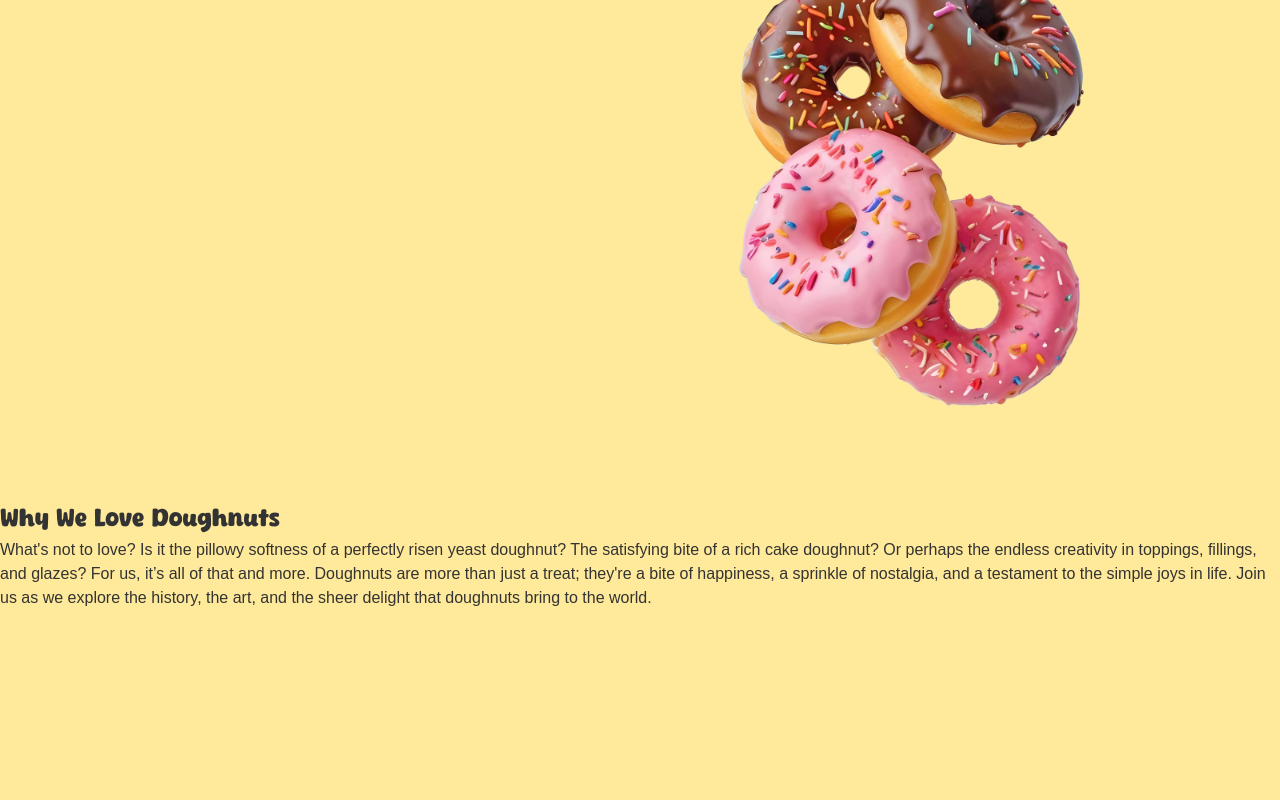
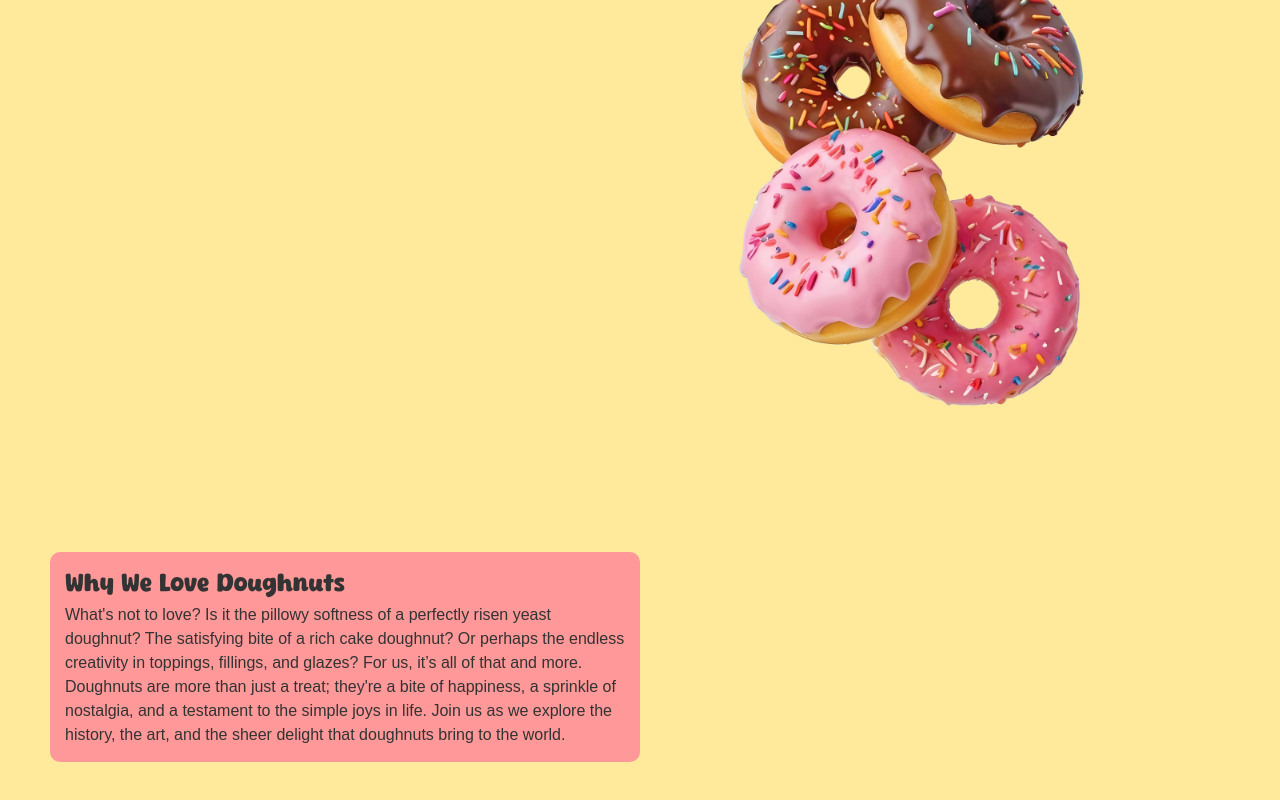
Before and after one commit to JMixson/doughnut-heaven, a Vue app: page / in a window 1280 px wide. Shown: the part 470-1270 px from the top of the page. Before the commit the page ends 1080 px from the top, so only its background shows below. Built offline with nearby package versions, Linux system fonts and the light colour scheme; a web font is replaced by a local one.

Commit message:
Add styling to Love section

```diff
--- a/src/App.vue
+++ b/src/App.vue
@@ -42,7 +42,15 @@ import Navbar from './components/Navbar.vue';
 </template>
 
 <style scoped>
-header {
+header,
+main {
   padding: 50px var(--padding-sides);
 }
+
+#love {
+  background-color: var(--color-pink);
+  border-radius: var(--border-radius);
+  padding: 15px;
+  width: 50%;
+}
 </style>
```
